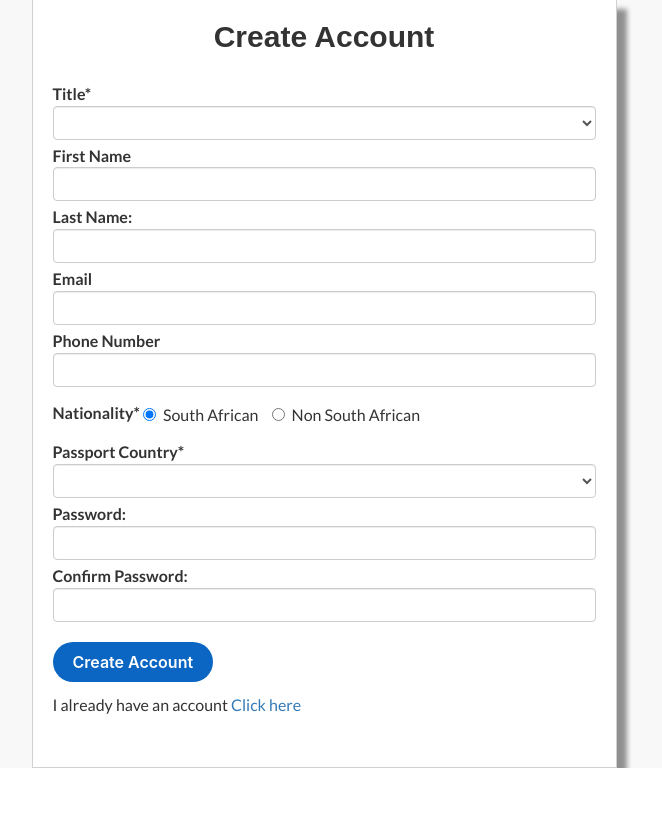
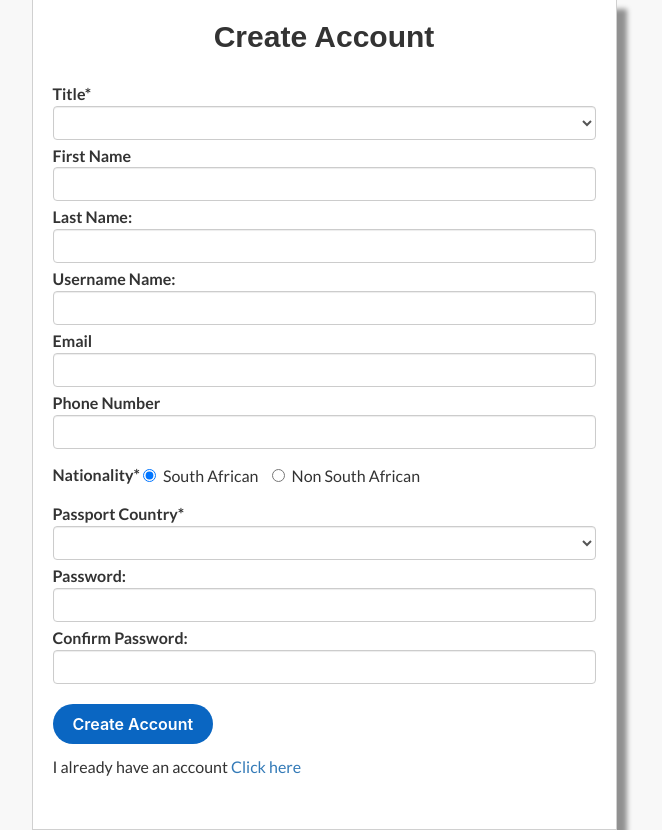
Before and after one commit to 218065477/hotel-project, a PHP site: page /guest/account.php in a window 1280 px wide. Shown: the part 92-922 px from the top of the page, without its empty margins (316-978 px from the left). Before the commit the page ends 860 px from the top, so only its background shows below. Run offline with PHP 8.4, Linux system fonts and the light colour scheme; some web fonts are replaced.

Commit message:
User registration

```diff
--- a/Website/admin/css/style.css
+++ b/Website/admin/css/style.css
@@ -20,6 +20,10 @@
   -moz-box-sizing: border-box;
        box-sizing: border-box;
 }
+
+.text-center {
+	text-align: center;
+  }
 
 body {
   background: #2c3338;
--- a/Website/admin/home.php
+++ b/Website/admin/home.php
@@ -62,7 +62,7 @@ if(!isset($_SESSION["user"]))
                 <ul class="nav" id="main-menu">
 
                     <li>
-                        <a class="active-menu" href="home.php"><i class="fa fa-dashboard"></i> Status</a>
+                        <a class="active-menu" href="room.php"><i class="fa fa-dashboard"></i> Status</a>
                     </li>
                     <li>
                         <a href="messages.php"><i class="fa fa-desktop"></i> News Letters</a>
--- a/Website/admin/index.php
+++ b/Website/admin/index.php
@@ -21,10 +21,9 @@
 </head>
 
 <body>
-
  <div class="container">
-      <div>
-        <h5>Admin Login</h5>
+      <div style="margin-bottom: 20px;">
+      <h2 class="text-center" style="font-size: 20px;" >Admin Login</h2>
       </div>
       <div id="login">
 
--- a/Website/guest/account.php
+++ b/Website/guest/account.php
@@ -1,6 +1,51 @@
 <?php
         include("../includes/header.php");
-    ?>
+        include("../db.php");
+
+        if(isset($_POST['create'])){
+
+            $title = $_POST['title'];
+            $fname = $_POST['fname'];
+            $lname = $_POST['lname'];
+            $uname = $_POST['uname'];
+            $email = $_POST['email'];
+            $phone = $_POST['phone'];
+            $nation = $_POST['nation'];
+            $country = $_POST['country'];
+            $pass = $_POST['pass'];
+            $con_pass = $_POST['con_pass'];
+
+
+            $error = $array();
+
+            if(empty('title')){
+                $error['ac'] = "Select Your title";
+            }else if(empty('fname')){
+                $error['ac'] = "Enter Firstname";
+            }else if(empty('lname')){
+                $error['ac'] = "Enter Lastname";
+            }else if(empty('uname')){
+                $error['ac'] = "Enter Username";
+            }else if(empty('email')){
+                $error['ac'] = "Enter Email";
+            }else if(empty('phone')){
+                $error['ac'] = "Enter Phone Number";
+            }else if(empty('fname')){
+                $error['ac'] = "Choose wheather you are South African or Non South African";
+            }else if(empty('country')){
+                $error['ac'] = "Select Your Country of Origin";
+            }else if(empty('pass')){
+                $error['ac'] = "Enter Password";
+            }else if(empty('con_pass')){
+                $error['ac'] = "Password do not Match";
+            }
+
+
+
+
+        }
+?>
+
 <!DOCTYPE html>
 <html lang="en">
 <head>
@@ -33,12 +78,18 @@
   </div>
   <div class="form-group">
     <label>First Name</label>
-    <input type="text" name="fname" class="form-control" autocomplete="off">
+    <input type="text" name="fname" class="form-control" autocomplete="off" required>
   </div>
   <div class="form-group">
     <label>Last Name:</label>
     <input type="text" name="lname" class="form-control" autocomplete="off">
   </div>
+
+  <div class="form-group">
+    <label>Username Name:</label>
+    <input type="text" name="uname" class="form-control" autocomplete="off">
+  </div>
+
   <div class="form-group">
     <label>Email</label>
     <input type="text" name="email" class="form-control" autocomplete="off">
@@ -52,10 +103,10 @@
   <div class="form-group" style="margin-top: 15px;margin-bottom: 15px;">
     <label>Nationality*</label>
     <label class="radio-inline">
-    <input type="radio" name="nation"  value="Sri Lankan" checked="">South African
+    <input type="radio" name="nation"  value="South African" checked="">South African
      </label>
     <label class="radio-inline">
-        <input type="radio" name="nation"  value="Non Sri Lankan ">Non South African
+        <input type="radio" name="nation"  value="Non South African">Non South African
     </label>
   </div>
 
@@ -84,7 +135,7 @@
     <label >Confirm Password:</label>
     <input type="password" name="con_pass" class="form-control" autocomplete="off">
   </div>
-    <input style="margin-top: 15px;" type="submit" class="button-18" value="Create Account">
+    <input style="margin-top: 15px;" name="create" type="submit" class="button-18" value="Create Account">
     <p style="margin-top: 12px;">I already have an account <a href="index.php">Click here</a></p>
 </form>
 
--- a/Website/includes/header.php
+++ b/Website/includes/header.php
@@ -42,7 +42,7 @@ include('../db.php');
 						<span class="icon-bar"></span>
 						<span class="icon-bar"></span>
 					</button>
-					<h1><a class="navbar-brand" href="index.php">DETROIT <span>RISE</span><p class="logo_w3l_agile_caption">Your Dreamy Resort</p></a></h1>
+					<h1><a class="navbar-brand" href="../index.php">DETROIT <span>RISE</span><p class="logo_w3l_agile_caption">Your Dreamy Resort</p></a></h1>
 				</div>
 				<!-- Collect the nav links, forms, and other content for toggling -->
 				<div class="collapse navbar-collapse navbar-right" id="bs-example-navbar-collapse-1">
```
